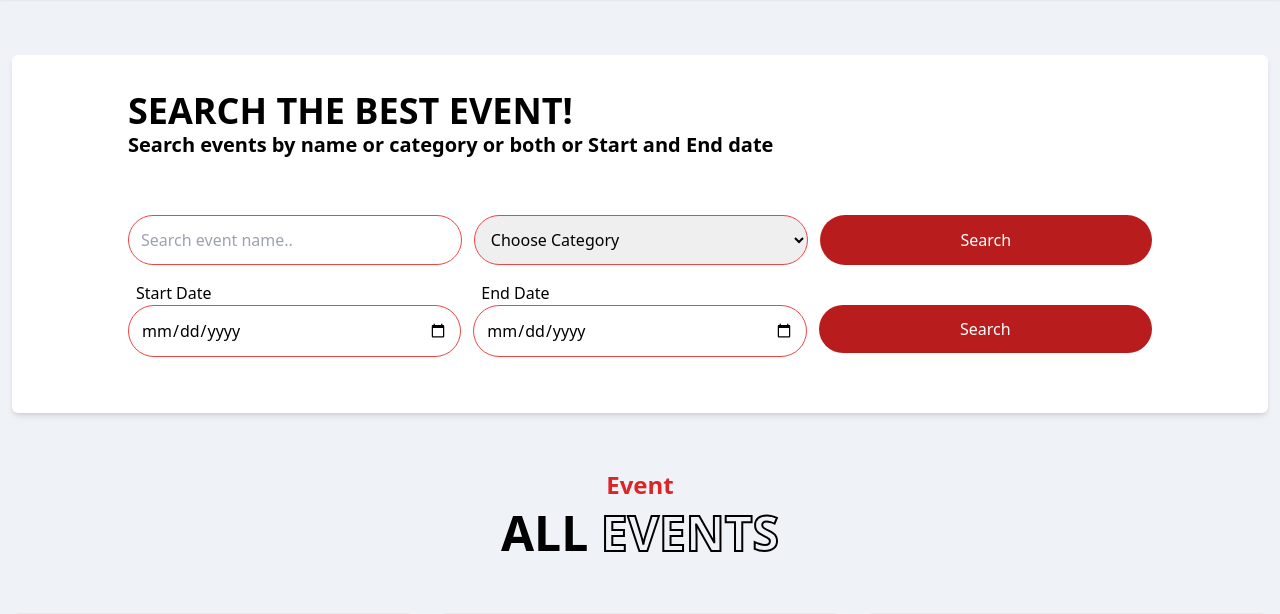
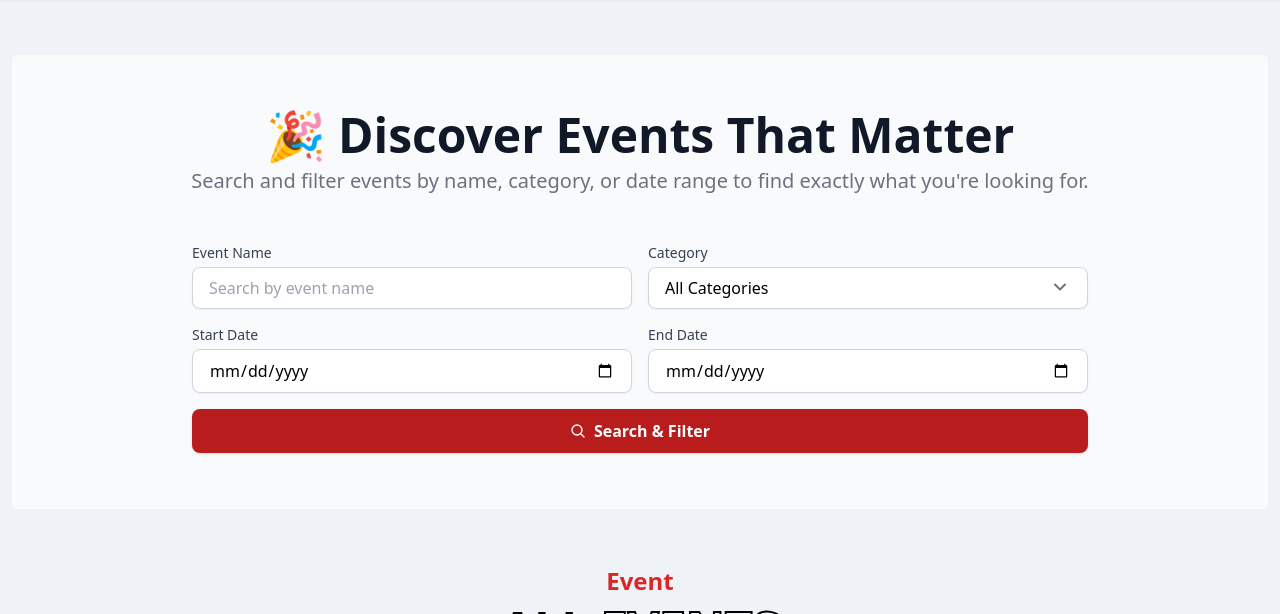
Before and after one commit to rjmahfuztech/event-management, a Django app: page /event-list in a window 1280 px wide. Shown: the part 73-687 px from the top of the page. Run offline with Django 5.2, Linux system fonts and the light colour scheme; data comes from the database, SQL or seed files in the repository; some libraries are stand-ins or nearby versions.

Commit message:
event search & filter section code optimized and design updated

```diff
--- a/events/templates/event_list.html
+++ b/events/templates/event_list.html
@@ -3,57 +3,130 @@
 {% block event %}
   <div class="mt-32">
     {% comment %} Search Section {% endcomment %}
-    <section class="bg-white shadow-md rounded-md p-5 md:p-9 md:pb-14">
-      <div class="md:ml-20">
-        <h2 class="text-2xl text-center md:text-left md:text-4xl md:mb-0 text-black font-bold">SEARCH THE BEST EVENT!</h2>
-        <h2 class="text-xl text-center md:text-left mb-3 md:mb-0 text-black font-semibold">
-          Search events by name or category or both or Start and End date
-        </h2>
+    {% comment %} <section class="bg-white shadow-xl rounded-2xl px-6 md:px-16 py-10 space-y-10">
+      <!-- Heading -->
+      <div class="text-center md:text-left space-y-3">
+        <h2 class="text-3xl md:text-5xl font-extrabold text-gray-900 leading-tight">🎉 Discover Events That Matter</h2>
+        <p class="text-gray-600 text-lg">Search events by name, category, or filter with a custom date range.</p>
       </div>
-      {% comment %} for name or category or both filter  {% endcomment %}
-      <form class="md:flex gap-3 md:px-20 justify-between md:pt-14"
-            action="{% url "event-list" %}"
-            method="GET">
+      <!-- Search by Name and Category -->
+      <form action="{% url 'event-list' %}" method="GET" class="grid grid-cols-1 md:grid-cols-3 gap-5">
         {% csrf_token %}
-        <input class="w-full p-2 md:p-3 rounded-full border border-red-500"
-               placeholder="Search event name.."
-               name="name"
-               type="text">
-        <select class="w-full p-2 md:p-3 mt-3 md:mt-0 rounded-full border border-red-500"
-                name="category">
-          <option class="" value="all">Choose Category</option>
-          {% for category in categories %}<option value="{{ category.id }}">{{ category.name }}</option>{% endfor %}
-        </select>
-        <button type="submit"
-                class="w-full mt-3 md:mt-0 p-2 md:p-3 font-medium text-white bg-red-700 hover:bg-black transition-colors duration-300 focus:outline-none focus:ring-4 focus:ring-red-300 rounded-full text-center dark:bg-red-600 dark:hover:bg-red-700 dark:focus:ring-red-900">
-          Search
-        </button>
+        <!-- Name Field -->
+        <div>
+          <label for="name" class="block text-sm font-medium text-gray-700 mb-1">Event Name</label>
+          <input type="text" name="name" id="name" placeholder="Enter event name" class="w-full px-4 py-3 border border-gray-300 rounded-xl shadow-sm focus:ring-red-500 focus:border-red-500" />
+        </div>
+        <!-- Category Field -->
+        <div>
+          <label for="category" class="block text-sm font-medium text-gray-700 mb-1">Category</label>
+          <select name="category" id="category" class="w-full px-4 py-3 border border-gray-300 rounded-xl shadow-sm focus:ring-red-500 focus:border-red-500">
+            <option value="all">All Categories</option>
+            {% for category in categories %}<option value="{{ category.id }}">{{ category.name }}</option>{% endfor %}
+          </select>
+        </div>
+        <!-- Submit Button -->
+        <div class="flex items-end">
+          <button type="submit" class="w-full py-3.5 bg-red-700 hover:bg-black text-white font-semibold rounded-xl transition duration-300">
+            Search Events
+          </button>
+        </div>
       </form>
-      {% comment %} for start and end filter  {% endcomment %}
-      <form class="grid grid-cols-3 gap-1 md:gap-3 md:px-20 mt-2 md:mt-0 justify-between items-center md:pt-4"
-            action="{% url "event-list" %}"
-            method="GET">
+      <!-- Date Filter -->
+      <form action="{% url 'event-list' %}" method="GET" class="grid grid-cols-1 md:grid-cols-3 gap-5 pt-2">
         {% csrf_token %}
+        <!-- Start Date -->
         <div>
-          <label class="text-black ml-2" for="start">Start Date</label>
-          <input class="w-full p-1 md:p-3 rounded-full border border-red-500"
-                 type="date"
+          <label for="start" class="block text-sm font-medium text-gray-700 mb-1">Start Date</label>
+          <input type="date" name="start-date" id="start" required onclick="this.showPicker && this.showPicker()" class="w-full px-4 py-3 border cursor-pointer border-gray-300 rounded-xl shadow-sm focus:ring-red-500 focus:border-red-500" />
+        </div>
+        <!-- End Date -->
+        <div>
+          <label for="end" class="block text-sm font-medium text-gray-700 mb-1">End Date</label>
+          <input type="date" name="end-date" id="end" required onclick="this.showPicker && this.showPicker()" class="w-full px-4 py-3 border cursor-pointer border-gray-300 rounded-xl shadow-sm focus:ring-red-500 focus:border-red-500" />
+        </div>
+        <!-- Date Filter Submit -->
+        <div class="flex items-end">
+          <button type="submit" class="w-full py-3.5 bg-red-700 hover:bg-black text-white font-semibold rounded-xl transition duration-300">
+            Filter by Date
+          </button>
+        </div>
+      </form>
+    </section> {% endcomment %}
+    <section class="bg-slate-50 rounded-md px-6 md:px-16 py-14 space-y-12">
+      <!-- Heading -->
+      <div class="text-center space-y-2">
+        <h2 class="text-3xl md:text-5xl font-extrabold text-gray-900">🎉 Discover Events That Matter</h2>
+        <p class="text-gray-500 text-lg md:text-xl">
+          Search and filter events by name, category, or date range to find exactly what you're looking for.
+        </p>
+      </div>
+      <!-- Filter Form -->
+      <form action="{% url 'event-list' %}"
+            method="GET"
+            class="grid grid-cols-1 md:grid-cols-2 gap-4 items-center max-w-4xl mx-auto">
+        {% csrf_token %}
+        <!-- Event Name -->
+        <div>
+          <label for="name" class="block text-sm font-medium text-gray-700 mb-1">Event Name</label>
+          <input type="text"
+                 name="name"
+                 id="name"
+                 placeholder="Search by event name"
+                 class="w-full px-4 py-2 border border-gray-300 rounded-lg focus:outline-none focus:ring-red-500 focus:border-red-500 shadow-sm" />
+        </div>
+        <!-- Category -->
+        <div class="relative">
+          <label for="category" class="block text-sm font-medium text-gray-700 mb-1">Category</label>
+          <select name="category"
+                  id="category"
+                  class="appearance-none w-full px-4 py-2 border border-gray-300 rounded-lg focus:outline-none focus:ring-red-500 focus:border-red-500 shadow-sm pr-10 bg-white">
+            <option value="">All Categories</option>
+            {% for category in categories %}<option value="{{ category.id }}">{{ category.name }}</option>{% endfor %}
+          </select>
+          <!-- Custom arrow icon -->
+          <div class="pointer-events-none absolute right-5 top-9 text-gray-500">
+            <svg xmlns="http://www.w3.org/2000/svg"
+                 fill="none"
+                 viewBox="0 0 24 24"
+                 stroke-width="3"
+                 stroke="currentColor"
+                 class="size-4">
+              <path stroke-linecap="round" stroke-linejoin="round" d="m19.5 8.25-7.5 7.5-7.5-7.5" />
+            </svg>
+          </div>
+        </div>
+        <!-- Start Date -->
+        <div>
+          <label for="start" class="block text-sm font-medium text-gray-700 mb-1">Start Date</label>
+          <input type="date"
+                 name="start-date"
                  id="start"
-                 required
-                 name="start-date">
+                 onclick="this.showPicker && this.showPicker()"
+                 class="w-full px-4 py-2 border border-gray-300 rounded-lg cursor-pointer focus:outline-none focus:ring-red-500 focus:border-red-500 shadow-sm" />
         </div>
+        <!-- End Date -->
         <div>
-          <label class="text-black ml-2" for="end">End Date</label>
-          <input class="w-full p-1 md:p-3 rounded-full border border-red-500"
-                 type="date"
+          <label for="end" class="block text-sm font-medium text-gray-700 mb-1">End Date</label>
+          <input type="date"
+                 name="end-date"
                  id="end"
-                 required
-                 name="end-date">
+                 onclick="this.showPicker && this.showPicker()"
+                 class="w-full px-4 py-2 border border-gray-300 rounded-lg cursor-pointer focus:outline-none focus:ring-red-500 focus:border-red-500 shadow-sm" />
         </div>
-        <div class="mt-3 md:mt-5">
+        <!-- Submit Button -->
+        <div class="col-span-1 md:col-span-2">
           <button type="submit"
-                  class="w-full mt-3 md:mt-0 p-2 md:p-3 font-medium text-white bg-red-700 hover:bg-black transition-colors duration-300 focus:outline-none focus:ring-4 focus:ring-red-300 rounded-full text-center dark:bg-red-600 dark:hover:bg-red-700 dark:focus:ring-red-900">
-            Search
+                  class="w-full flex items-center gap-2 justify-center py-2.5 bg-red-700 hover:bg-black transition-colors duration-300 text-white font-semibold rounded-lg shadow">
+            <svg xmlns="http://www.w3.org/2000/svg"
+                 fill="none"
+                 viewBox="0 0 24 24"
+                 stroke-width="2"
+                 stroke="currentColor"
+                 class="size-4">
+              <path stroke-linecap="round" stroke-linejoin="round" d="m21 21-5.197-5.197m0 0A7.5 7.5 0 1 0 5.196 5.196a7.5 7.5 0 0 0 10.607 10.607Z" />
+            </svg>
+            <span>Search & Filter</span>
           </button>
         </div>
       </form>
--- a/events/views.py
+++ b/events/views.py
@@ -9,7 +9,6 @@ from django.contrib.auth.decorators import login_required, user_passes_test
 from users.views import is_admin
 from django.views.generic import DetailView, UpdateView
 from django.utils.decorators import method_decorator
-from django.urls import reverse_lazy
 User = get_user_model()
 
 # Test
@@ -33,22 +32,26 @@ def event_list(request):
     categories = Category.objects.all()
 
     # filter data
-    get_data  = request.GET
-    search_name = get_data.get('name', 'all')
-    choice = get_data.get('category', 'all')
-    start_date = get_data.get('start-date', 'all')
-    end_date = get_data.get('end-date', 'all')
+    get_date = request.GET
+    search_by_name = get_date.get('name', '').strip()
+    choices = get_date.get('category', '').strip()
+    start_date = get_date.get('start-date', '').strip()
+    end_date = get_date.get('end-date', '').strip()
 
-    if search_name != 'all' and choice != 'all':
-        event_data = event_query.filter(name__icontains=search_name, category=choice)
-    elif start_date != 'all' and end_date != 'all':
-        event_data = event_query.filter(date__gte=start_date, date__lte=end_date)
-    elif search_name != 'all':
-        event_data = event_query.filter(name__icontains=search_name)
-    elif choice != 'all':
-        event_data = event_query.filter(category=choice)
-    else:
-        event_data = event_query.all()
+    # for safely filter
+    filters = {}
+
+    if search_by_name:
+        filters['name__icontains'] = search_by_name
+    if choices:
+        filters['category'] = choices
+    if start_date and end_date:
+        try:
+            filters['date__range'] = [start_date, end_date]
+        except:
+            pass # if invalid date format comes then ignore.
+
+    event_data = event_query.filter(**filters);
 
     context ={
         "event_data": event_data,
```
